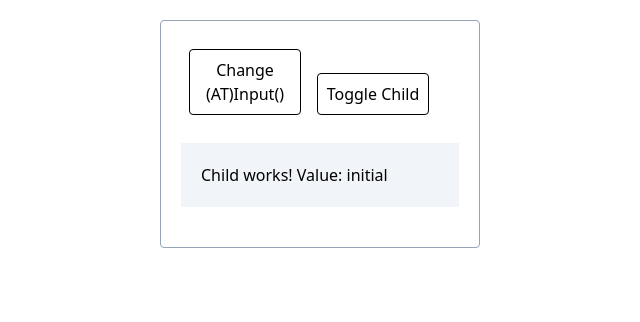
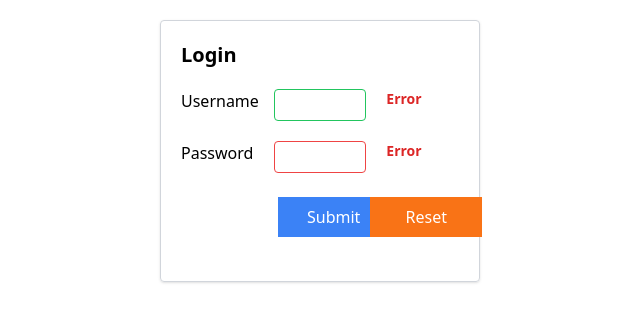
Before and after one commit to buddhika85/Mastering_Angular_Udemy, an Angular app: page / in a window 1280 px wide. Shown: the top 322 px of the page, without its empty margins (320-960 px from the left). Built offline with nearby package versions, Linux system fonts and the light colour scheme.

Commit message:
reactive typed form styles

```diff
--- a/src/app/angular-calculator/angular-calculator.component.html
+++ /dev/null
@@ -1,5 +0,0 @@
-<div
-  class="flex felx-col w-1/5 m-5 p-2 border rounded border-black shadow bg-green-700 mx-auto"
->
-  <h3 class="mx-auto text-white">Angular Calculator</h3>
-</div>
--- a/src/app/app.component.html
+++ b/src/app/app.component.html
@@ -10,4 +10,6 @@
 
 <!-- <app-reactive-typed-form /> -->
 
-<app-parent></app-parent>
+<!-- <app-parent></app-parent> -->
+
+<app-reactive-typed-form-2 />
--- a/src/app/app.component.ts
+++ b/src/app/app.component.ts
@@ -5,11 +5,12 @@ import { ParentComponent } from './life-cycle-hooks/parent/parent.component';
 import { HighlightDirective } from './highlight.directive';
 import { UnderlineDirective } from './underline.directive';
 import { ReactiveTypedFormComponent } from './reactive-typed-form/reactive-typed-form.component';
+import { ReactiveTypedForm2Component } from './reactive-typed-form-2/reactive-typed-form-2.component';
 
 @Component({
   selector: 'app-root',
   standalone: true,
-  imports: [ParentComponent],
+  imports: [ReactiveTypedForm2Component], // ParentComponent --> for life cycle hooks demo
   templateUrl: './app.component.html',
   styleUrl: './app.component.scss',
 })
--- /dev/null
+++ b/src/app/reactive-typed-form-2/reactive-typed-form-2.component.html
@@ -0,0 +1,20 @@
+<div class="main-div">
+  <div class="content-div">
+    <h3 class="heading">Login</h3>
+    <form>
+      <div class="form-div">
+        <label>Username</label>
+        <input type="text" class="input-box" />
+        <div class="error-div">Error</div>
+
+        <label>Password</label>
+        <input type="password" class="input-box-error" />
+        <div class="error-div">Error</div>
+
+        <div></div>
+        <button type="submit" class="submit-btn">Submit</button>
+        <button type="reset" class="reset-btn">Reset</button>
+      </div>
+    </form>
+  </div>
+</div>
--- a/src/styles.scss
+++ b/src/styles.scss
@@ -1 +1,40 @@
 @import "tailwind.scss"; /* You can add global styles to this file, and also import other style files */
+
+// for reactive type forms
+.main-div {
+  @apply flex flex-col;
+}
+
+.content-div {
+  @apply w-1/4 mx-auto m-5 p-5 border rounded shadow border-gray-300;
+}
+
+.heading {
+  @apply text-xl font-semibold mx-auto;
+}
+
+.form-div {
+  @apply grid grid-cols-3 py-5;
+}
+
+.input-box {
+  @apply border rounded border-green-500 w-full h-8 px-2 mb-5;
+}
+
+.input-box-error {
+  @apply border rounded border-red-500 w-full h-8 px-2 mb-5;
+}
+
+.error-div {
+  @apply px-5 text-sm text-red-600 font-semibold;
+}
+
+.submit-btn {
+  @apply w-28 text-white bg-blue-500 hover:bg-blue-600 pointer-events-auto p-2 m-1 disabled:bg-gray-400;
+}
+
+.reset-btn {
+  @apply w-28 text-white bg-orange-500 hover:bg-orange-600 pointer-events-auto p-2 m-1;
+}
+
+// end reactive typed forms
```
Also changed, not shown: src/app/angular-calculator/angular-calculator.component.ts (deleted, +0 -12 lines), src/app/reactive-typed-form-2/reactive-typed-form-2.component.ts (added, +12 -0 lines), src/app/reactive-typed-form/reactive-typed-form.component.scss (deleted, +0 -35 lines), src/app/reactive-typed-form-2/reactive-typed-form-2.component.scss (added).
